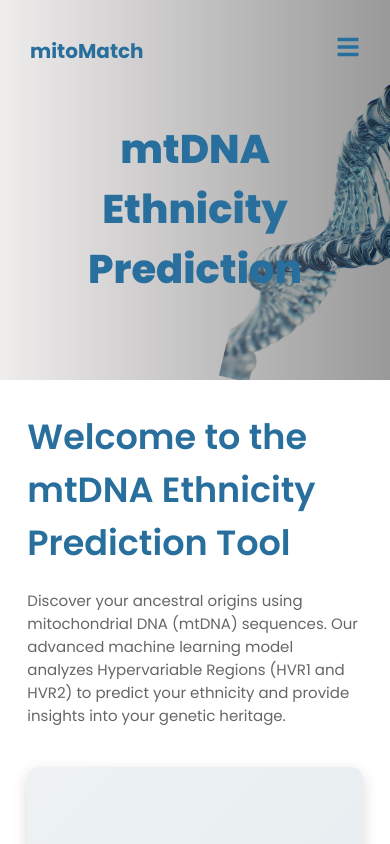
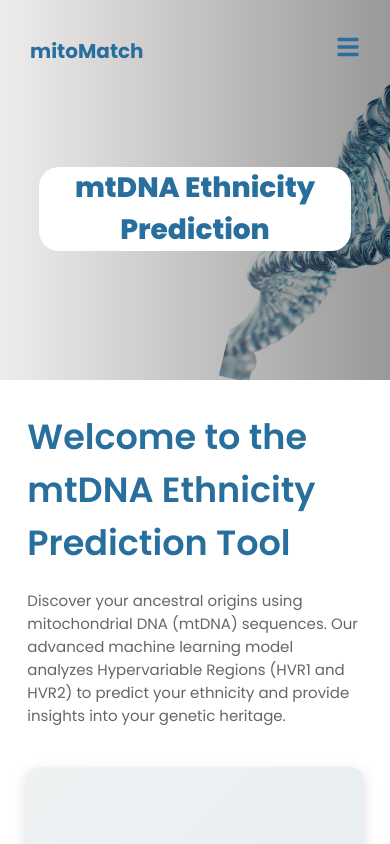
Before and after one commit to saliha-ziyard/mtDNA-ML-Project, a React (Vite) app in the folder Frontend/mtdna-project/: page /input-sequence in a window 390 px wide. Shown: the top 844 px of the page. Built offline with nearby package versions, Linux system fonts and the light colour scheme.

Commit message:
header component fixed

```diff
--- /dev/null
+++ b/Frontend/mtdna-project/src/cssStyles/headerComponentCss.scss
@@ -0,0 +1,60 @@
+
+@import './variables.scss';
+
+.header-component {
+    position: relative;
+    height: 45dvh;
+
+    .header-overlay {
+      background: linear-gradient(to right, rgba(229, 224, 224, 0.6), rgba(0, 0, 0, 0.4));
+      position: absolute;
+      left: 0;
+      right: 0;
+      top: 0;
+      bottom: 0;
+    }
+
+    .header-image {
+      width: 100%;
+      position: relative;
+      object-fit: cover;
+      height: 100%;
+    }
+
+    .header-text {
+      position: absolute;
+      top: 55%;
+      left: 50%;
+      text-align: center;
+      transform: translate(-50%, -50%);
+
+      h1 {
+        color: $PrimaryFontColour;
+        font-size: 40px;
+        font-weight: 800;
+        text-align: center;
+        margin: 0;
+      }
+
+      h2 {
+        color: #fff;
+        font-size: 25px;
+        font-weight: 800;
+        text-align: center;
+        margin: 0;
+      }
+    }
+  }
+
+  @media (max-width: 768px) {
+    .header-component{
+    .header-text{
+        width: 80%;
+        h1 {
+            font-size: 28px;
+            background-color: #fff;
+            border-radius: 20px;
+          }
+    }
+    }
+  }
--- a/Frontend/mtdna-project/src/views/subComponents/HeaderComponent.jsx
+++ b/Frontend/mtdna-project/src/views/subComponents/HeaderComponent.jsx
@@ -1,5 +1,6 @@
 // HeaderComponent.js
 import React from 'react';
+import '../../cssStyles/headerComponentCss.scss'
 
 function HeaderComponent({ image, text ,subText}) {
   return (
```
